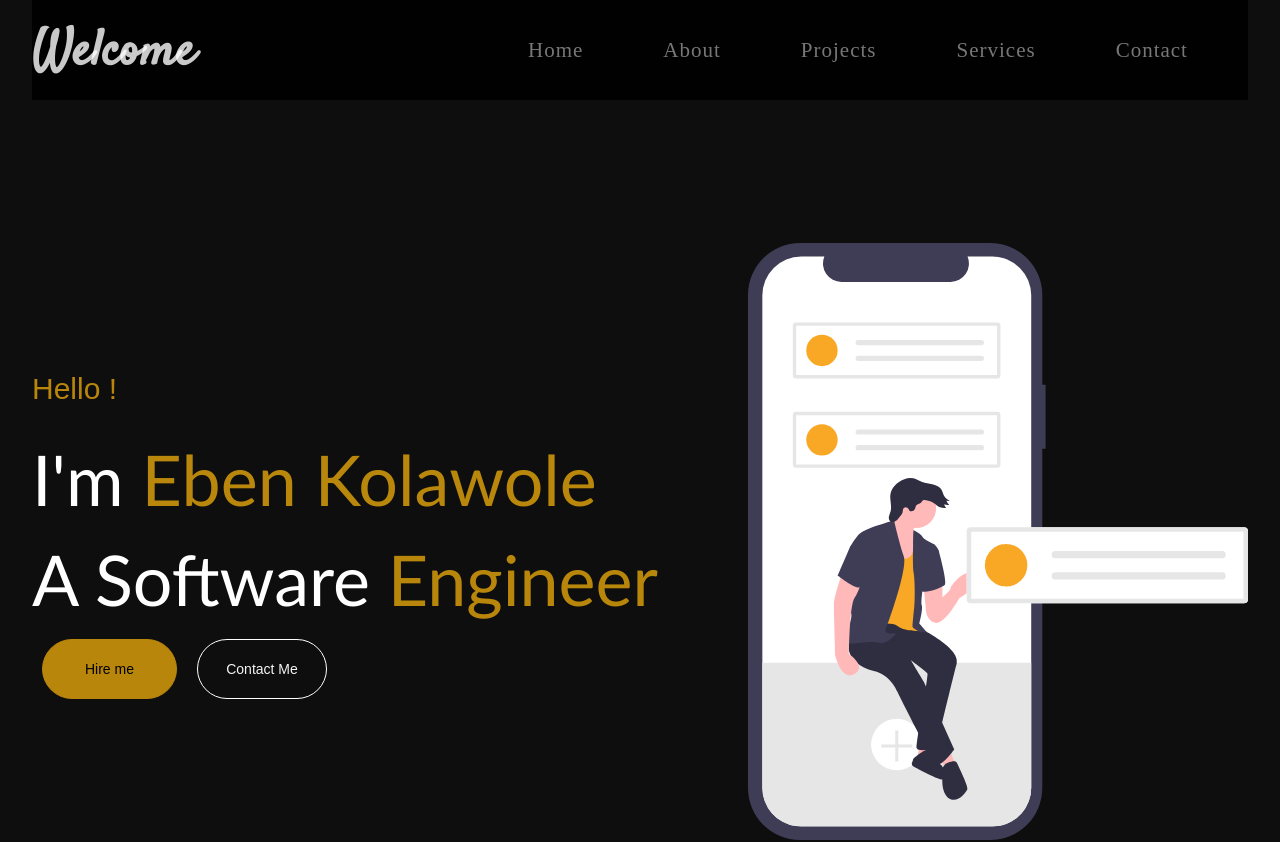
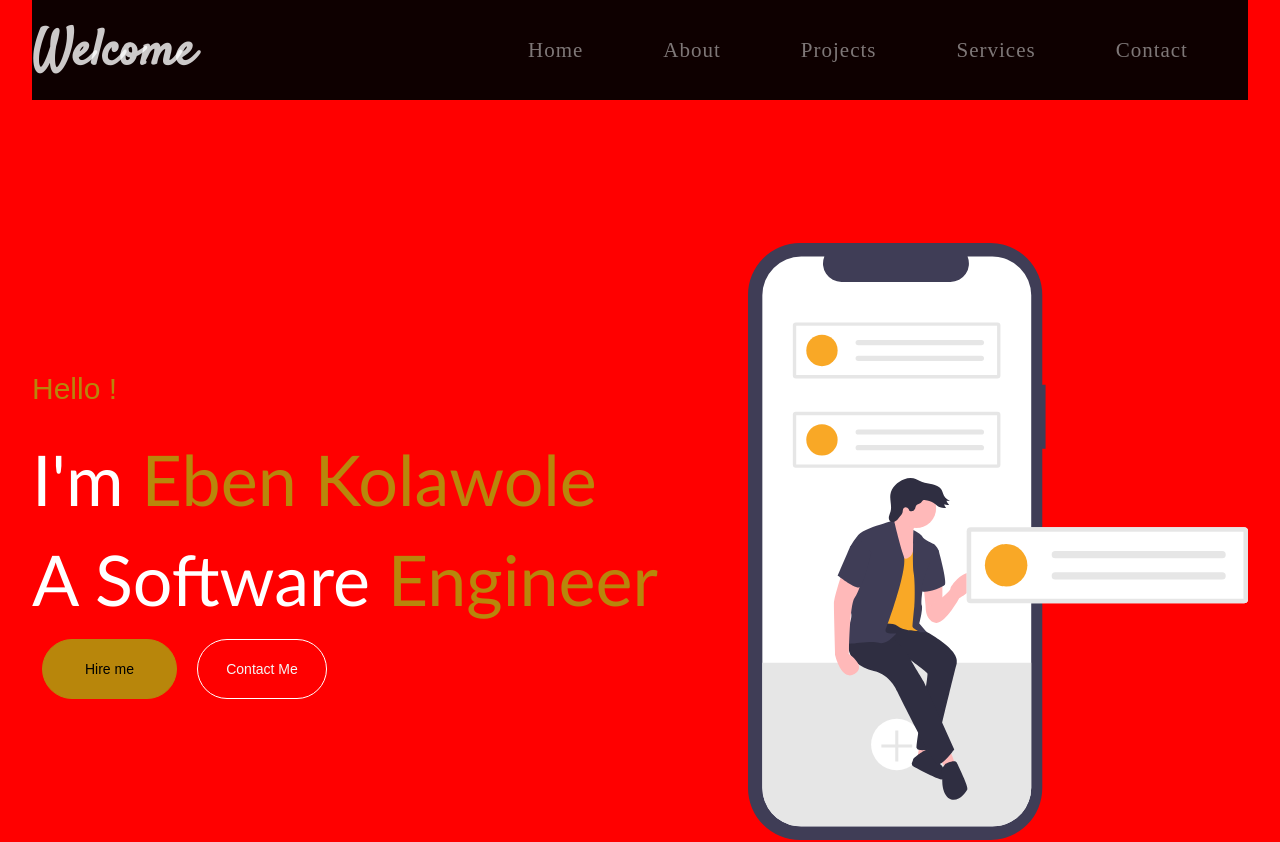
Before and after one commit to Dareeben13/portfolio, a React (Create React App) app: page / in a window 1280 px wide. Shown: the top 842 px of the page. Built offline with nearby package versions, Linux system fonts and the light colour scheme.

Commit message:
testing vercel time with red background

```diff
--- a/src/App.css
+++ b/src/App.css
@@ -1,6 +1,7 @@
 .landing {
 	font-family: 'Roboto', sans-serif;
-	background-color: rgba(0, 0, 0, 0.945);
+	background-color: red;
+	overflow: scroll;
 }
 .container {
 	width: 95%;
```
